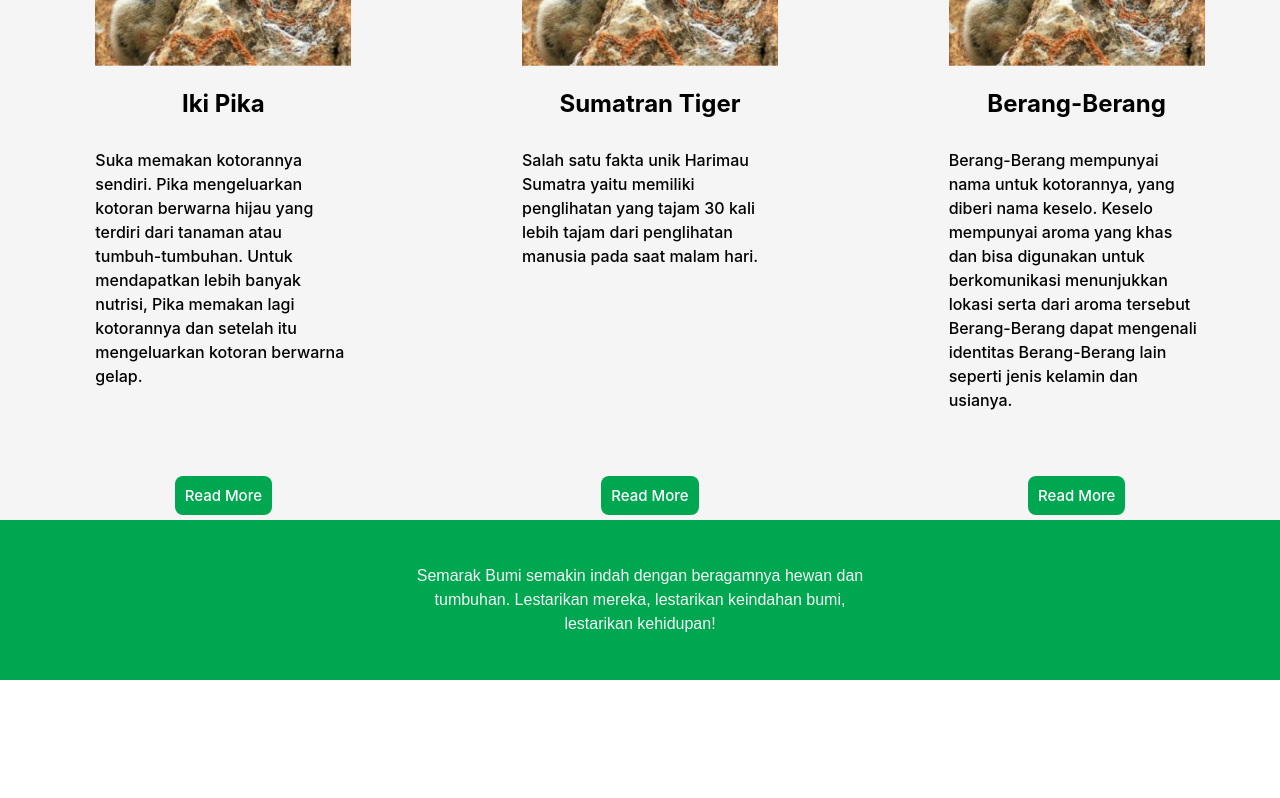
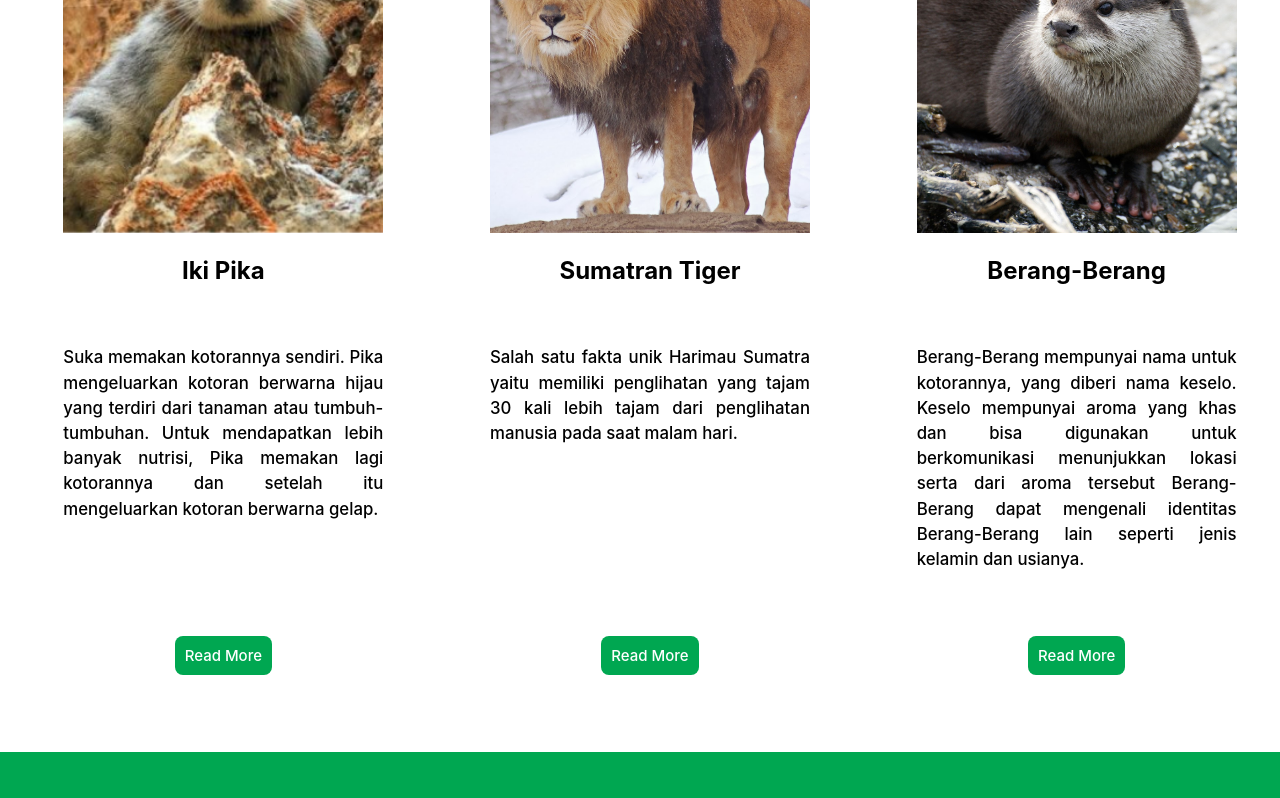
Before and after one commit to furaihan/fp-pemrog-web, a React (Vite) app: page / in a window 1280 px wide. Shown: the part 1160-1958 px from the top of the page. Built offline with nearby package versions, Linux system fonts and the light colour scheme.

Commit message:
rapi ahmad

```diff
--- a/src/routes/Login/login.css
+++ b/src/routes/Login/login.css
@@ -7,7 +7,7 @@
   align-items: center;
 }
 
-.wrapper-login .form-box-login{
+.form-box-login{
   width: 25%;
   padding: 40px;
   position: relative;
--- a/src/routes/Root/Root.css
+++ b/src/routes/Root/Root.css
@@ -33,9 +33,8 @@
   fill: white;
 }
 .fun-fact {
-  background-color: #f5f5f5;
   width: 100vw;
-  height: 100vh;
+  height: 120vh;
   align-items: center;
   display: flex;
   flex-direction: column;
@@ -57,7 +56,14 @@
   justify-content: space-around;
   align-items: baseline;
   width: 100%;
-  height: 85%;
+  height: 88%;
+}
+.quotes {
+  display: flex;
+  height: 38vh;
+  width: 100vw;
+  justify-content: center;
+  align-items: center;
 }
 .pembatas {
   width: 100vw;
@@ -172,7 +178,7 @@
 .nama-fauna-4 {
   color: #f5f5f5;
 }
-.hewan-punah{
+.hewan-punah {
   width: 100vw;
   height: 100vh;
   display: flex;
@@ -180,16 +186,16 @@
   justify-content: center;
   align-items: center;
 }
-.container-hewan-punah{
+.container-hewan-punah {
   width: 100vw;
   height: 50%;
-  background-color: #EAEEF1;
+  background-color: #eaeef1;
   justify-content: center;
   align-items: center;
   display: flex;
   flex-direction: column;
 }
-.container-hewan-punah-1{
+.container-hewan-punah-1 {
   width: 100vw;
   height: 100%;
   justify-content: center;
@@ -197,7 +203,7 @@
   display: flex;
   flex-direction: row;
 }
-.dunia{
+.dunia {
   display: flex;
   flex-direction: column;
   justify-content: center;
@@ -207,7 +213,7 @@
   left: 633.42px;
   top: 13.5px;
 }
-.asia{
+.asia {
   display: flex;
   flex-direction: column;
   justify-content: center;
@@ -217,7 +223,7 @@
   left: 633.42px;
   top: 13.5px;
 }
-.indonesia{
+.indonesia {
   display: flex;
   flex-direction: column;
   justify-content: center;
@@ -227,19 +233,19 @@
   left: 633.42px;
   top: 13.5px;
 }
-.text-dunia{
+.text-dunia {
   font-size: 45px;
   color: #00a751;
 }
-.text-asia{
+.text-asia {
   font-size: 45px;
   color: #00a751;
 }
-.text-indonesia{
+.text-indonesia {
   font-size: 45px;
   color: #00a751;
 }
-.kuis{
+.kuis {
   width: 100vw;
   height: 100vh;
   display: flex;
@@ -247,8 +253,8 @@
   justify-content: center;
   align-items: center;
 }
-.container-kuis{
+.container-kuis {
   width: 100vw;
   height: 100%;
-  background-color: #EAEEF1;
+  background-color: #eaeef1;
 }
--- a/src/routes/Root/Root.jsx
+++ b/src/routes/Root/Root.jsx
@@ -15,14 +15,14 @@ function App() {
     },
     {
       id: 2,
-      image: "pikachu.jpg",
+      image: "barbary-singa atlas.jpg",
       title: "Sumatran Tiger",
       subtitle:
         "Salah satu fakta unik Harimau Sumatra yaitu memiliki penglihatan yang tajam 30 kali lebih tajam dari penglihatan manusia pada saat malam hari.",
     },
     {
       id: 3,
-      image: "pikachu.jpg",
+      image: "berang-berang.jpg",
       title: "Berang-Berang",
       subtitle:
         "Berang-Berang mempunyai nama untuk kotorannya, yang diberi nama keselo. Keselo mempunyai aroma yang khas dan bisa digunakan untuk berkomunikasi menunjukkan lokasi serta dari aroma tersebut Berang-Berang dapat mengenali identitas Berang-Berang lain seperti jenis kelamin dan usianya.",
@@ -59,12 +59,14 @@ function App() {
             ))}
           </div>
         </section>
-        <section className="pembatas">
+        <section className="quotes">
+          <div className="pembatas">
             <p className="our-focus-text">
               Semarak Bumi semakin indah dengan beragamnya hewan dan <br />{" "}
               tumbuhan. Lestarikan mereka, lestarikan keindahan bumi, <br />{" "}
               lestarikan kehidupan!
             </p>
+          </div>
         </section>
         <div className="fokus-kami">
           <h1 className="fokus-kami-text">Fokus Kami</h1>
--- a/src/routes/Root/component/FunFactBox.css
+++ b/src/routes/Root/component/FunFactBox.css
@@ -3,7 +3,7 @@
   flex-direction: column;
   justify-content: center;
   align-items: center;
-  width: 20%;
+  width: 25%;
   height: 100%;
   padding: 5px;
 }
@@ -21,13 +21,15 @@
   font-size: 3vmin;
   font-weight: 700;
   margin-top: 20px;
+  height: 10%;
 }
 .fun-fact-item-subtitle {
   color: #000000;
-  font-size: 2vmin;
+  font-size: 2.1vmin;
   font-weight: 500;
-  margin-top: 10px;
-  height: 70%;
+  height: 38%;
+  overflow-y: hidden;
+  text-align: justify;
 }
 .fun-fact-item-link {
   color: #000000;
--- a/src/routes/Signup/Signup.jsx
+++ b/src/routes/Signup/Signup.jsx
@@ -1,16 +1,23 @@
 import "./SignUp.css";
 
 function Signup() {
-
   return (
     <>
       <main>
         <div className="wrapper">
           <div className="form-box">
-            <div className="lock"><img src="public\lock.svg" alt="lock" /></div>
-            <div className="lock-2"><img src="public\lock.svg" alt="lock" /></div>
-            <div className="email"><img src="public\mail.svg" alt="email" /></div>
-            <div className="user"><img src="public\user.svg" alt="user" /></div>
+            <div className="lock">
+              <img src="public\lock.svg" alt="lock" />
+            </div>
+            <div className="lock-2">
+              <img src="public\lock.svg" alt="lock" />
+            </div>
+            <div className="email">
+              <img src="public\mail.svg" alt="email" />
+            </div>
+            <div className="user">
+              <img src="public\user.svg" alt="user" />
+            </div>
 
             <h2>SignUp</h2>
             <form action="#">
@@ -36,8 +43,7 @@ function Signup() {
 
               <div className="remember-forgot">
                 <label>
-                  <input type="checkbox" />
-                  I agree to and Privacy Police
+                  <input type="checkbox" />I agree to and Privacy Policy
                 </label>
               </div>
               <button type="submit" className="btn-signup">
```
Also changed, not shown: src/routes/Login/Login.jsx (+7 -4 lines). Lines whose indentation alone changed are shown as unchanged.
